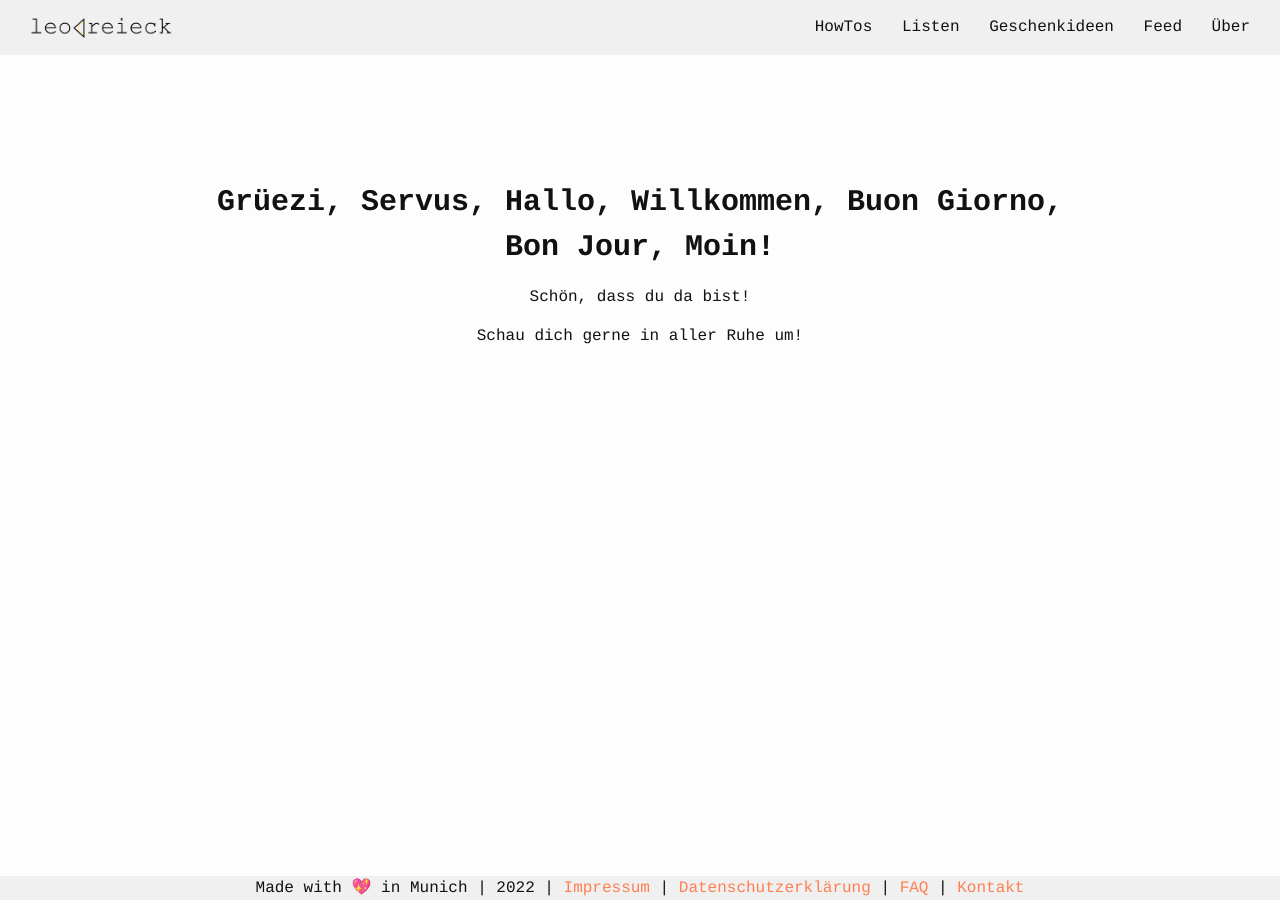
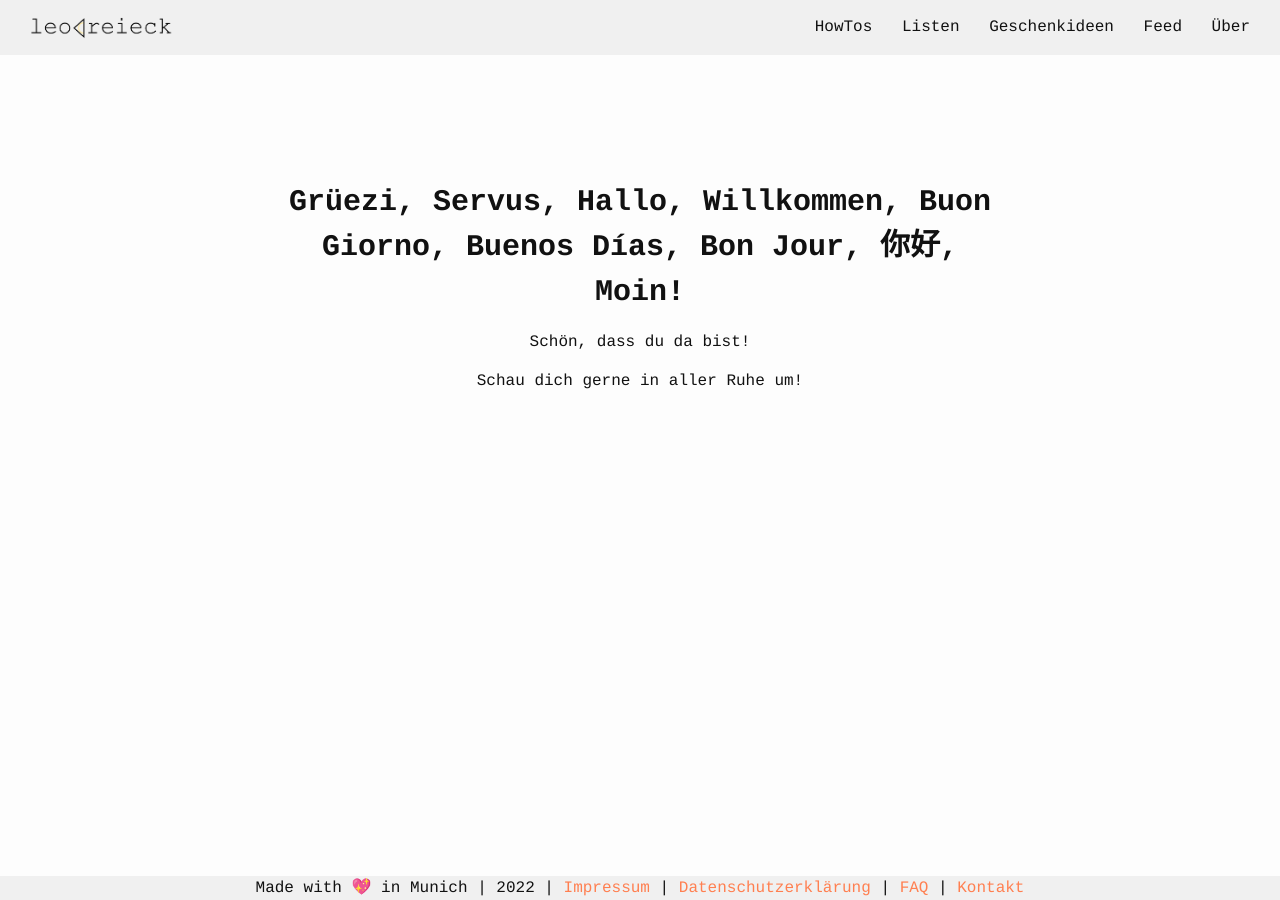
Before and after one commit to leodreieck/leodreieck.github.io, a Jekyll site: the page built from index.md, in a window 1280 px wide. Built offline with Jekyll 4.4.1, drawn with Linux system fonts in a browser that asks for light colours.

Commit message:
add more greetings and revert to 800px width, keeping the header at display width

```diff
--- a/_sass/minima.scss
+++ b/_sass/minima.scss
@@ -23,7 +23,7 @@ $table-text-align: left !default;
 
 // Width of the content area
 //$content-width:    800px !default;
-$content-width:    75% !default;
+$content-width:    800px !default;
 
 $on-palm:          600px !default;
 $on-laptop:        1000px !default;
--- a/index.md
+++ b/index.md
@@ -22,6 +22,6 @@ layout: home
 -->
 <div class="blocker-top"> </div>
 <div class="blocker-top"> </div>
-<p style="text-align: center;font-size: 30px"> <b> Grüezi, Servus, Hallo, Willkommen, Buon Giorno, Bon Jour, Moin! </b> </p>
+<p style="text-align: center;font-size: 30px"> <b> Grüezi, Servus, Hallo, Willkommen, Buon Giorno, Buenos Días, Bon Jour, 你好, Moin! </b> </p>
 <p style="text-align: center;"> Schön, dass du da bist! </p>
 <p style="text-align: center;"> Schau dich gerne in aller Ruhe um! </p>
```
